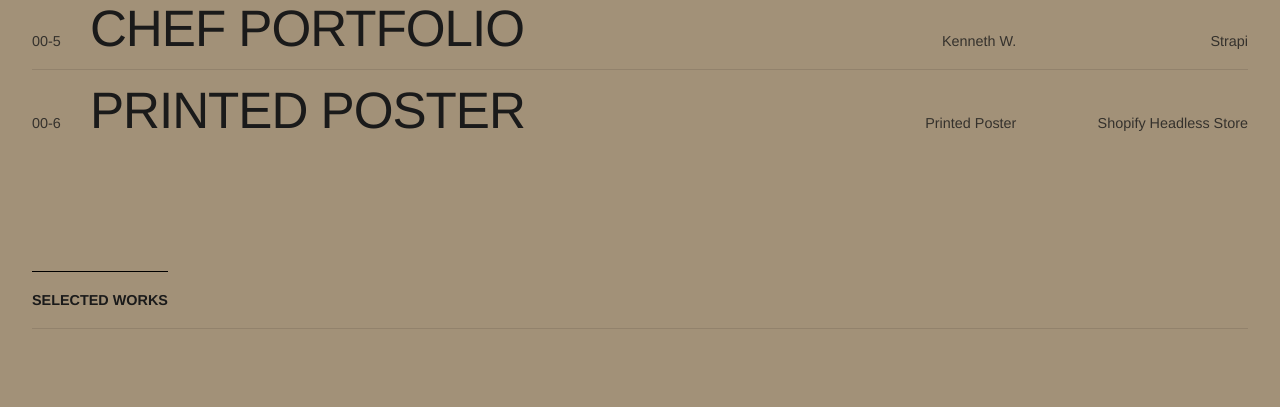
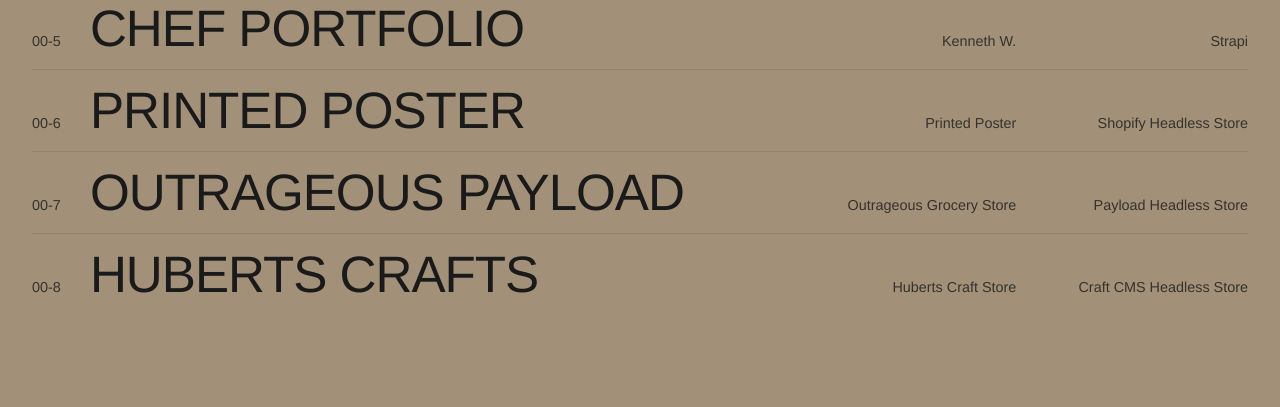
Before and after one commit to MichaelWiss/newDazzle, a website built with Vite: page index.html in a window 1280 px wide. Shown: the part 1337-1744 px from the top of the page. Built offline with nearby package versions, Linux system fonts and the light colour scheme.

Commit message:
updated projects in data.js

```diff
--- a/assets/js/data.js
+++ b/assets/js/data.js
@@ -63,6 +63,22 @@ export const SiteData = {
             service: 'Shopify Headless Store',
             media: '/assets/img/printedPoster.webm',
             url: 'https://printed-poster.vercel.app/'
+        },
+        {
+            id: 'outrageousPayload',
+            title: 'Outrageous Payload',
+            client: 'Outrageous Grocery Store',
+            service: 'Payload Headless Store',
+            media: '/assets/img/outrageousPayload.webm',
+            url: '#'
+        },
+        {
+            id: 'hubertsCraftCMS',
+            title: 'Huberts Crafts',
+            client: 'Huberts Craft Store',
+            service: 'Craft CMS Headless Store',
+            media: '/assets/img/hubertsCraftCMS.webm',
+            url: '#'
         }
     ],
     resume: {
```
Also changed, not shown: dist/assets/index-B5UwxSCA.js (added), dist/assets/index-bDaIoO_W.js (deleted), dist/index.html.
